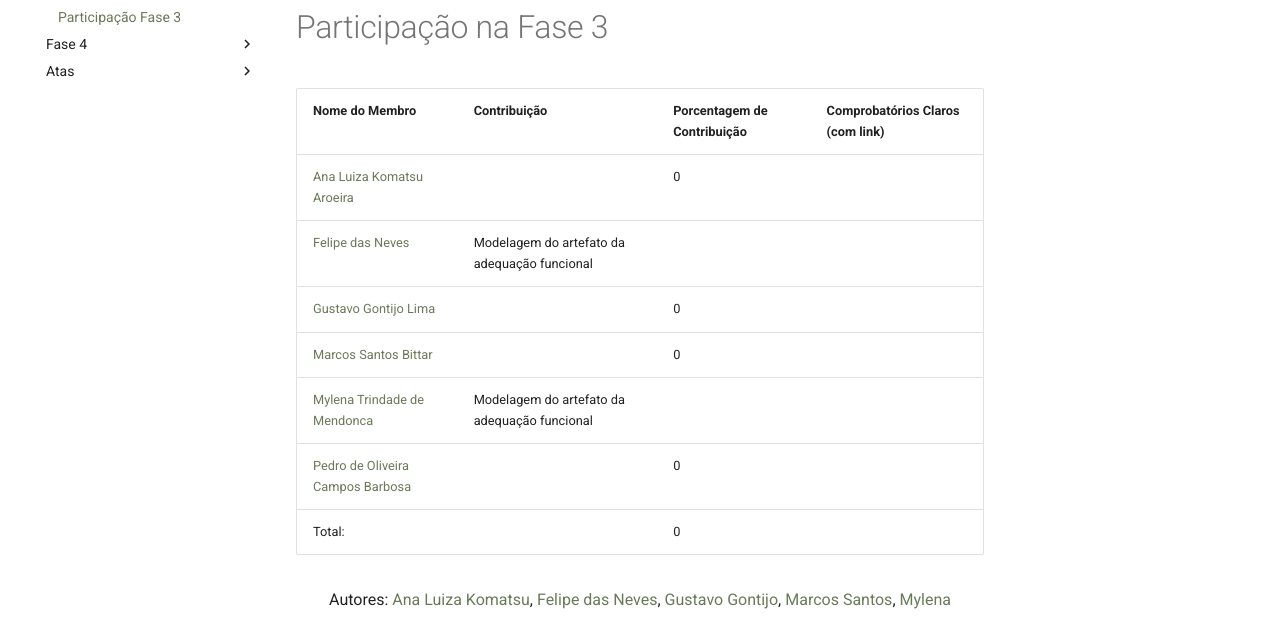
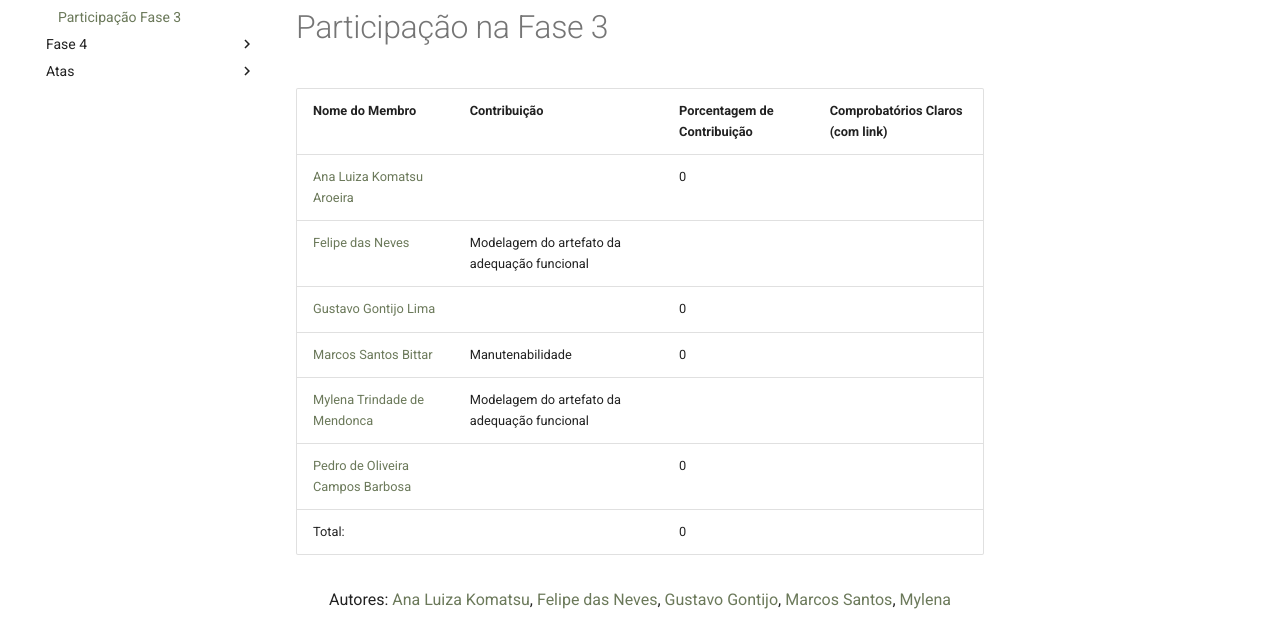
Before and after one commit to FCTE-Qualidade-de-Software-1/2025-2_T02_CAROL-SHAW, an MkDocs documentation site: the page built from docs/pages/Modulo3/partIntegrantesFase3.md, in a window 1280 px wide and 1267 px high. Shown: the part 274-891 px from the top of the window. Built offline with MkDocs 1.6.1 and Material for MkDocs 9.7.7, drawn with Linux system fonts in a browser that asks for light colours; comment, search, counter and statistics services are not loaded.

Commit message:
Update partIntegrantesFase3.md

```diff
--- a/docs/pages/Modulo3/partIntegrantesFase3.md
+++ b/docs/pages/Modulo3/partIntegrantesFase3.md
@@ -11,7 +11,7 @@ Este documento tem como objetivo registrar as principais contribuições de cada
 | [Ana Luiza Komatsu Aroeira](https://github.com/luluaroeira) | | 0 | |
 | [Felipe das Neves](https://github.com/FelipeFreire-gf) | Modelagem do artefato da adequação funcional |  | |
 | [Gustavo Gontijo Lima](https://github.com/Guga301104) | | 0 | |
-| [Marcos Santos Bittar](https://github.com/Bittarx) | | 0 | |
+| [Marcos Santos Bittar](https://github.com/Bittarx) | Manutenabilidade | 0 | |
 | [Mylena Trindade de Mendonca](https://github.com/MylenaTrindade)|  Modelagem do artefato da adequação funcional |  | |
 | [Pedro de Oliveira Campos Barbosa](https://github.com/pedrobarbosaocb) | | 0 | |
 | Total: | | 0 | |
```
